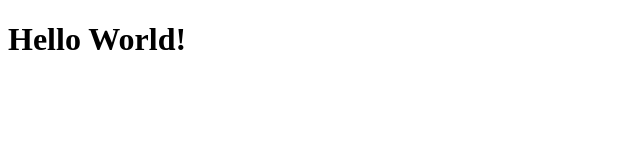
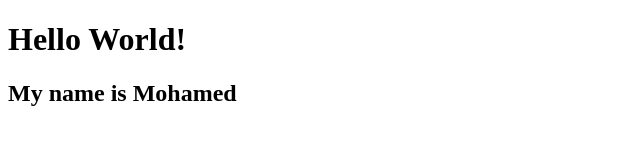
Before and after one commit to Ngarama97/Hello, a plain HTML site: page index.html in a window 1280 px wide. Shown: the whole page, without its empty margins (0-640 px from the left). Drawn offline with Linux system fonts and the light colour scheme.

Commit message:
Added my name

```diff
--- a/index.html
+++ b/index.html
@@ -8,6 +8,7 @@
   </head>
   <body>
     <h1>Hello World!</h1>
+    <h2>My name is Mohamed</h2>
 
     <script src="script.js"></script>
   </body>
```
